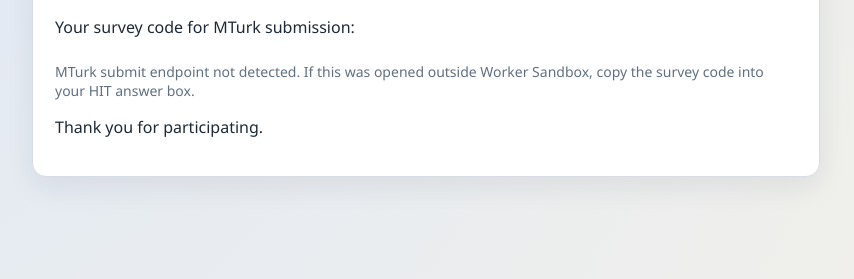
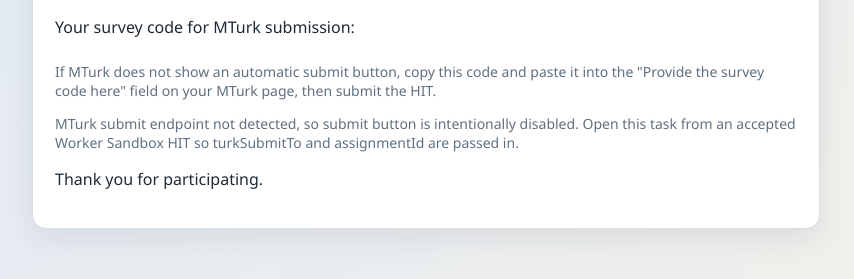
Before and after one commit to RuijieZheng/CSE594hw3, a Flask app: template app/templates/complete.html in a window 1280 px wide. Shown: the part 259-538 px from the top of the page, without its empty margins (214-1068 px from the left). Run offline with Flask 3, Linux system fonts and the light colour scheme; the template is opened without the code that fills it, so the values that code supplies are empty.

Commit message:
Fix MTurk completion submit URL and fallback behavior

```diff
--- a/app/app.py
+++ b/app/app.py
@@ -8,6 +8,7 @@ import time
 import uuid
 from datetime import datetime, timezone
 from pathlib import Path
+from urllib.parse import urlencode
 
 from flask import Flask, abort, redirect, render_template, request, session, url_for
 
@@ -49,10 +50,15 @@ def init_db() -> None:
             started_at TEXT NOT NULL,
             completed_at TEXT,
             total_seconds REAL,
-            order_label TEXT
+            order_label TEXT,
+            survey_code TEXT
         )
         """
     )
+    # Backward-compatible schema migration for older DB files.
+    participant_columns = {row[1] for row in cur.execute("PRAGMA table_info(participants)").fetchall()}
+    if "survey_code" not in participant_columns:
+        cur.execute("ALTER TABLE participants ADD COLUMN survey_code TEXT")
     cur.execute(
         """
         CREATE TABLE IF NOT EXISTS responses (
@@ -141,14 +147,22 @@ def create_survey_code(length: int = 10) -> str:
     return "".join(random.choice(chars) for _ in range(length))
 
 
-def insert_participant(participant_id: str, worker_id: str, assignment_id: str, condition: str, n_trials: int, order_label: str) -> None:
+def insert_participant(
+    participant_id: str,
+    worker_id: str,
+    assignment_id: str,
+    condition: str,
+    n_trials: int,
+    order_label: str,
+    survey_code: str,
+) -> None:
     conn = get_db_conn()
     conn.execute(
         """
-        INSERT INTO participants (participant_id, worker_id, assignment_id, condition, n_trials, started_at, order_label)
-        VALUES (?, ?, ?, ?, ?, ?, ?)
+        INSERT INTO participants (participant_id, worker_id, assignment_id, condition, n_trials, started_at, order_label, survey_code)
+        VALUES (?, ?, ?, ?, ?, ?, ?, ?)
         """,
-        (participant_id, worker_id, assignment_id, condition, n_trials, now_utc_iso(), order_label),
+        (participant_id, worker_id, assignment_id, condition, n_trials, now_utc_iso(), order_label, survey_code),
     )
     conn.commit()
     conn.close()
@@ -264,11 +278,12 @@ def start():
     session["trial_cursor"] = 0
     session["start_epoch"] = time.time()
     session["trial_start_epoch"] = time.time()
-    session["survey_code"] = create_survey_code()
+    survey_code = create_survey_code()
+    session["survey_code"] = survey_code
     session["mturk_submit_to"] = mturk_submit_to
     session["hit_id"] = hit_id
 
-    insert_participant(participant_id, worker_id, assignment_id, condition, n, order_label)
+    insert_participant(participant_id, worker_id, assignment_id, condition, n, order_label, survey_code)
     log_event(participant_id, "session_started", f"condition={condition};hit_id={hit_id}")
 
     return redirect(url_for("trial"))
@@ -396,19 +411,38 @@ def complete():
 
     survey_code = session.get("survey_code", "")
     assignment_id = session.get("assignment_id", "sandbox_assignment")
-    mturk_submit_to = (session.get("mturk_submit_to") or request.args.get("turkSubmitTo", "")).strip()
+    worker_id = session.get("worker_id", "")
+    hit_id = session.get("hit_id", "")
+    mturk_submit_to = (
+        session.get("mturk_submit_to")
+        or request.args.get("turkSubmitTo", "")
+        or request.args.get("turk_submit_to", "")
+    ).strip()
     is_preview_assignment = assignment_id in {"", "sandbox_assignment", "ASSIGNMENT_ID_NOT_AVAILABLE"}
 
     submit_action = ""
+    submit_url = ""
     if mturk_submit_to and not is_preview_assignment:
         submit_action = f"{mturk_submit_to.rstrip('/')}/mturk/externalSubmit"
+        submit_query = urlencode(
+            {
+                "assignmentId": assignment_id,
+                "workerId": worker_id,
+                "hitId": hit_id,
+                "surveyCode": survey_code,
+            }
+        )
+        submit_url = f"{submit_action}?{submit_query}"
 
     return render_template(
         "complete.html",
         participant_id=participant_id,
         survey_code=survey_code,
         assignment_id=assignment_id,
+        worker_id=worker_id,
+        hit_id=hit_id,
         submit_action=submit_action,
+        submit_url=submit_url,
         is_preview_assignment=is_preview_assignment,
         condition=session.get("condition", "baseline"),
         title="Study Complete",
@@ -425,7 +459,7 @@ def admin_export():
     conn = get_db_conn()
     rows = conn.execute(
         """
-        SELECT r.*, p.worker_id, p.assignment_id, p.started_at, p.completed_at, p.total_seconds, p.order_label
+        SELECT r.*, p.worker_id, p.assignment_id, p.survey_code, p.started_at, p.completed_at, p.total_seconds, p.order_label
         FROM responses r
         LEFT JOIN participants p ON p.participant_id = r.participant_id
         ORDER BY r.submitted_at ASC
@@ -436,7 +470,7 @@ def admin_export():
     columns = [
         "response_id", "participant_id", "trial_id", "trial_index", "condition", "prompt",
         "gold_answer", "ai_suggestion", "ai_visible", "response_text", "confidence", "correct",
-        "reaction_time_seconds", "submitted_at", "worker_id", "assignment_id", "started_at",
+        "reaction_time_seconds", "submitted_at", "worker_id", "assignment_id", "survey_code", "started_at",
         "completed_at", "total_seconds", "order_label"
     ]
 
--- a/app/templates/complete.html
+++ b/app/templates/complete.html
@@ -12,17 +12,15 @@
   <p>Participant ID: <strong>{{ participant_id }}</strong></p>
   <p>Your survey code for MTurk submission:</p>
   <p class="survey-code">{{ survey_code }}</p>
+  <p class="muted">If MTurk does not show an automatic submit button, copy this code and paste it into the "Provide the survey code here" field on your MTurk page, then submit the HIT.</p>
 
-  {% if submit_action %}
-    <form method="post" action="{{ submit_action }}">
-      <input type="hidden" name="assignmentId" value="{{ assignment_id }}">
-      <input type="hidden" name="surveyCode" value="{{ survey_code }}">
-      <button class="button" type="submit">Submit to MTurk</button>
-    </form>
+  {% if submit_url %}
+    <a class="button" href="{{ submit_url }}">Submit to MTurk</a>
+    <p class="muted">If redirect fails, copy this submit URL into browser: <br><small>{{ submit_url }}</small></p>
   {% elif is_preview_assignment %}
     <p class="muted">This run used preview/local assignment ID. In real Worker Sandbox acceptance mode, this page will show a "Submit to MTurk" button automatically.</p>
   {% else %}
-    <p class="muted">MTurk submit endpoint not detected. If this was opened outside Worker Sandbox, copy the survey code into your HIT answer box.</p>
+    <p class="muted">MTurk submit endpoint not detected, so submit button is intentionally disabled. Open this task from an accepted Worker Sandbox HIT so turkSubmitTo and assignmentId are passed in.</p>
   {% endif %}
 
   <p>Thank you for participating.</p>
```
